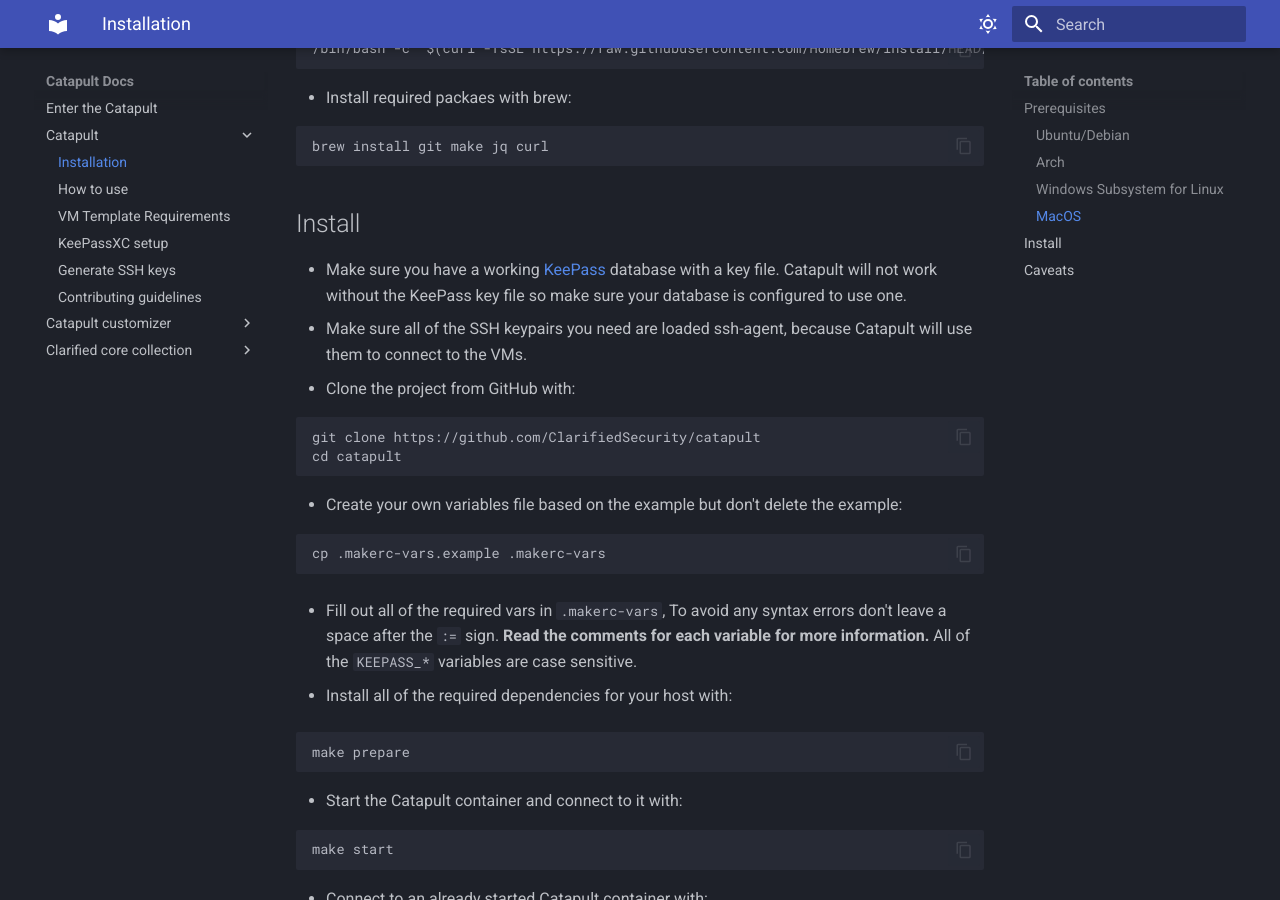
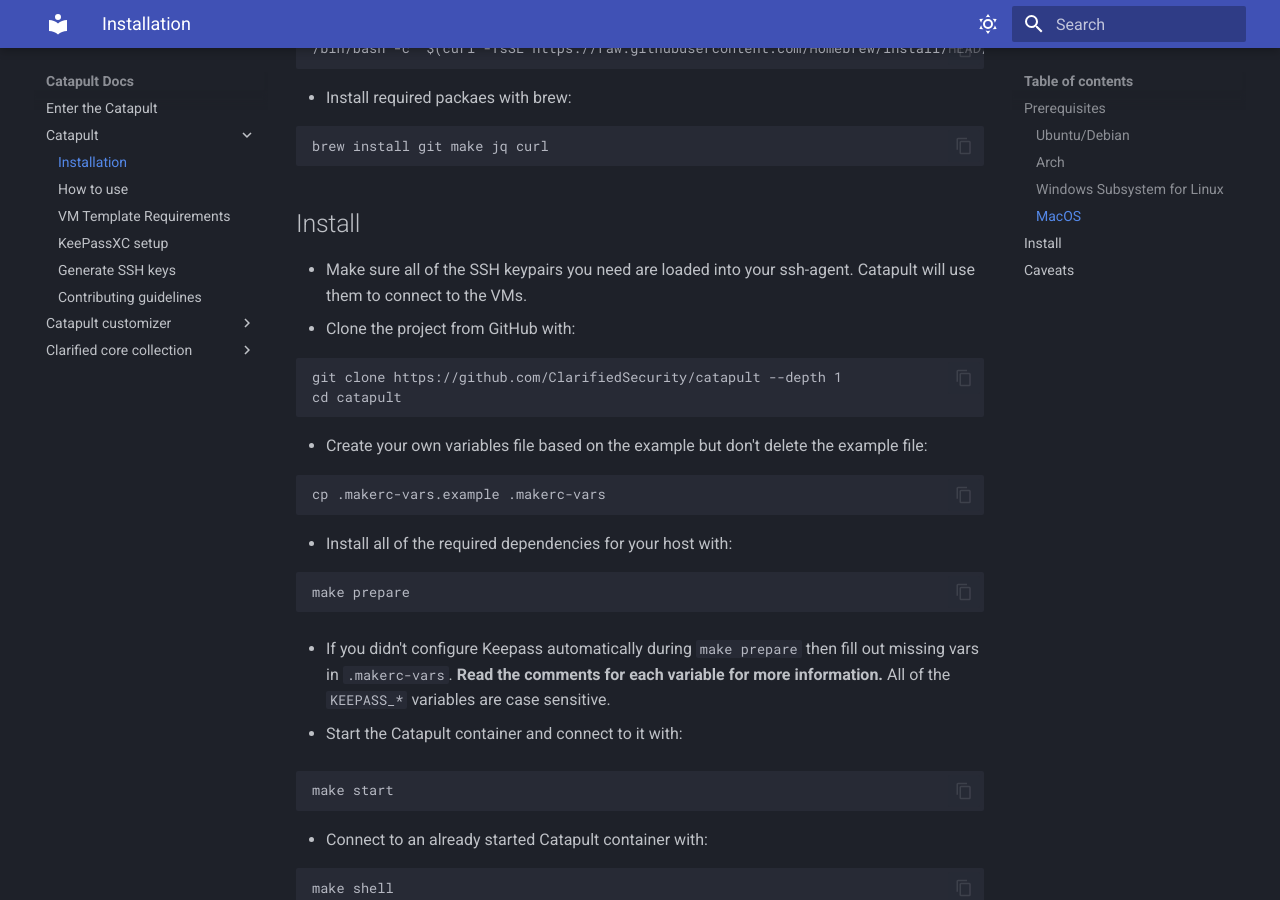
Before and after one commit to ClarifiedSecurity/catapult-docs, an MkDocs documentation site: the page built from docs/catapult/01-installation.md, in a window 1280 px wide and 900 px high, scrolled down 1555 px. Built offline with MkDocs 1.6.1 and Material for MkDocs 9.7.7, drawn with Linux system fonts in a browser that asks for light colours.

Commit message:
CatapultBot update docs

````diff
--- a/docs/catapult/01-installation.md
+++ b/docs/catapult/01-installation.md
@@ -64,28 +64,27 @@
 
 ## Install
 
-- Make sure you have a working [KeePass](https://keepassxc.org/) database with a key file. Catapult will not work without the KeePass key file so make sure your database is configured to use one.
-- Make sure all of the SSH keypairs you need are loaded ssh-agent, because Catapult will use them to connect to the VMs.
+- Make sure all of the SSH keypairs you need are loaded into your ssh-agent. Catapult will use them to connect to the VMs.
 - Clone the project from GitHub with:
 
 ```sh
-git clone https://github.com/ClarifiedSecurity/catapult
+git clone https://github.com/ClarifiedSecurity/catapult --depth 1
 cd catapult
 ```
 
-- Create your own variables file based on the example but don't delete the example:
+- Create your own variables file based on the example but don't delete the example file:
 
 ```sh
 cp .makerc-vars.example .makerc-vars
 ```
-
-- Fill out all of the required vars in `.makerc-vars`, To avoid any syntax errors don't leave a space after the `:=` sign. **Read the comments for each variable for more information.** All of the `KEEPASS_*` variables are case sensitive.
 
 - Install all of the required dependencies for your host with:
 
 ```sh
 make prepare
 ```
+
+- If you didn't configure Keepass automatically during `make prepare` then fill out missing vars in `.makerc-vars`. **Read the comments for each variable for more information.** All of the `KEEPASS_*` variables are case sensitive.
 
 - Start the Catapult container and connect to it with:
 
````
Also changed, not shown: docs/catapult/03-template-requirements.md (+4 -0 lines), docs/catapult/90-set-up-keepass.md (+1 -1 lines), docs/catapult/92-contributing.md (+1 -1 lines).
